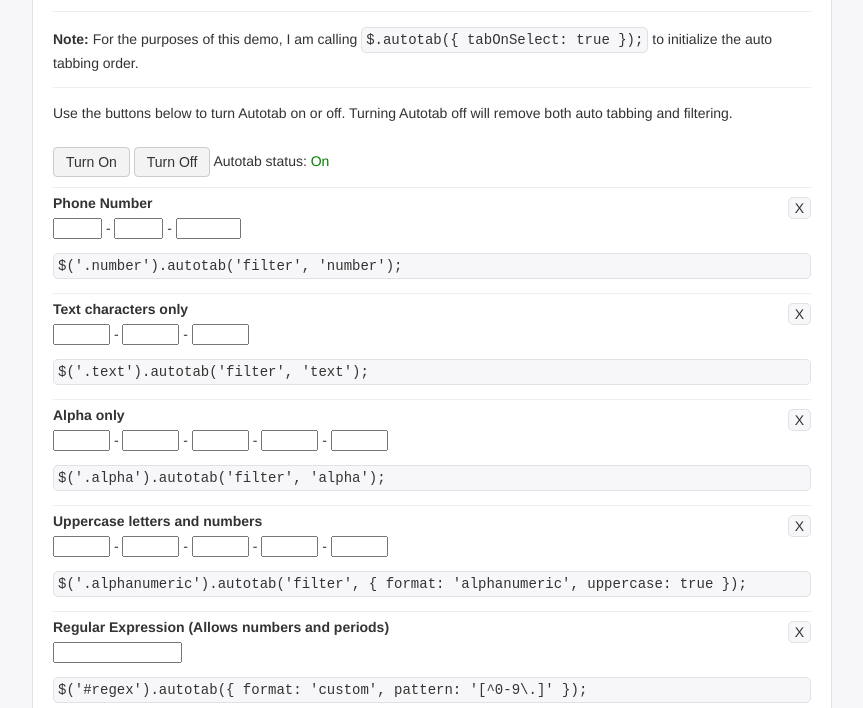
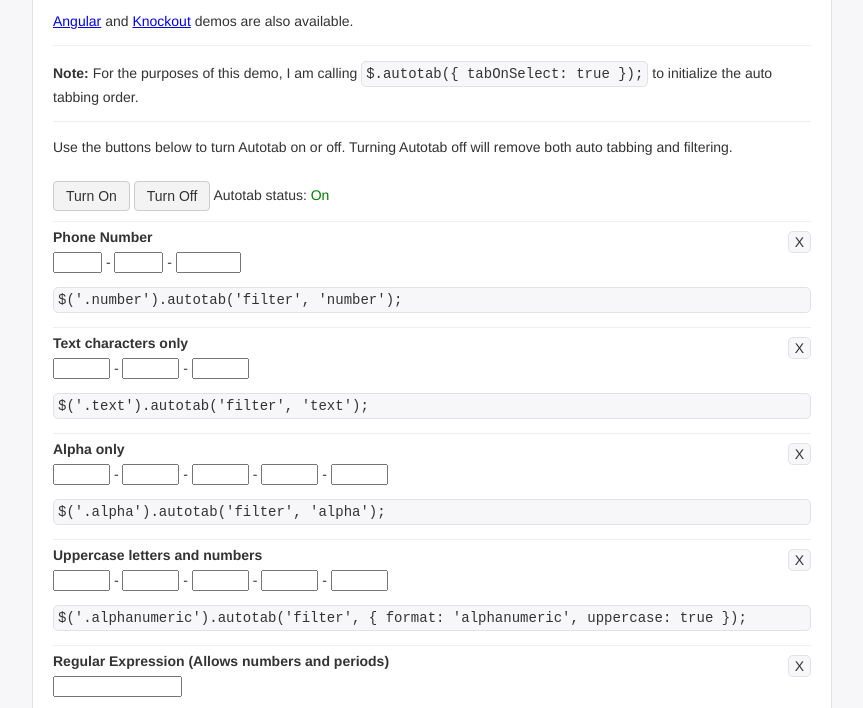
Before and after one commit to Mathachew/jquery-autotab, a website: page index.html in a window 1280 px wide. Shown: the part 110-818 px from the top of the page, without its empty margins (208-1071 px from the left). Drawn offline with nearby package versions, Linux system fonts and the light colour scheme.

Commit message:
Update index.html
Added demo links for Angular and Knockout.

```diff
--- a/index.html
+++ b/index.html
@@ -65,6 +65,8 @@
         <div id="container">
             <h1>jQuery Autotab Demo</h1>
             <p>Autotab's full documentation can be found in <a href="https://github.com/Mathachew/jquery-autotab/blob/master/README.md">ReadMe.md</a> on GitHub.</p>
+
+            <p><a href="/angular.html">Angular</a> and <a href="/knockout.html">Knockout</a> demos are also available.</p>
 
             <hr>
 
```
